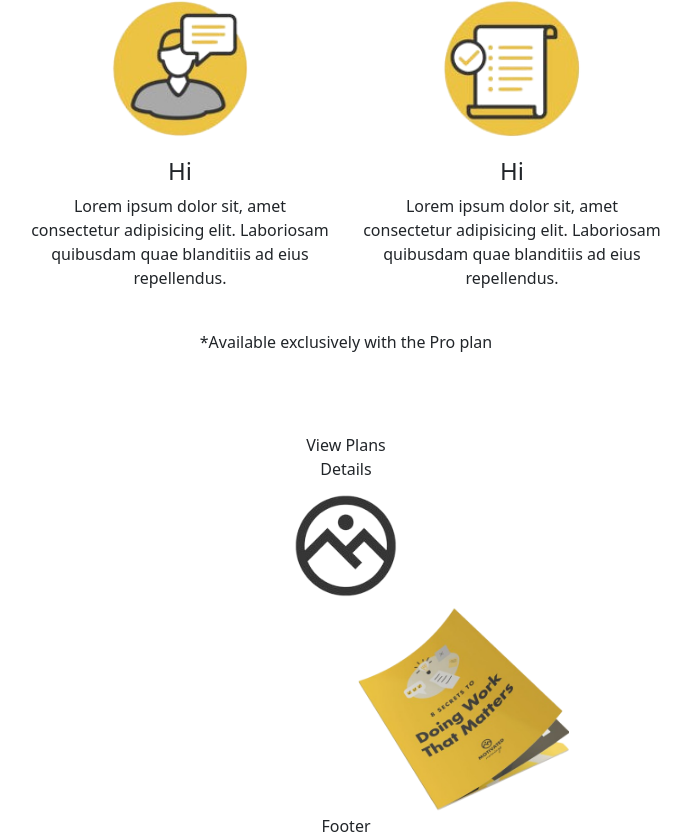
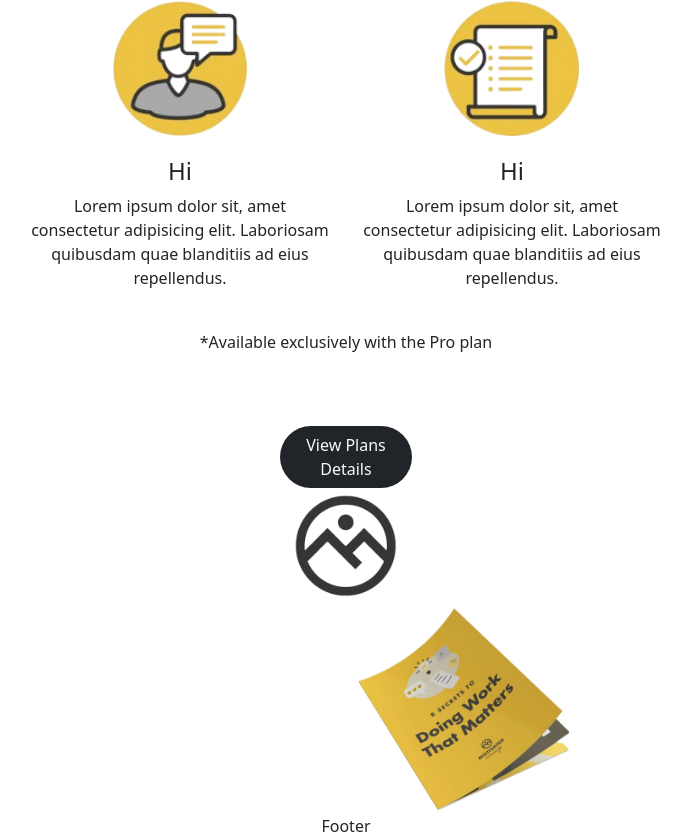
Before and after one commit to Ajith369369/motivated-mornings-frontend, a React (Vite) app: page / in a window 1280 px wide. Shown: the part 1667-2505 px from the top of the page, without its empty margins (294-985 px from the left). Built offline with nearby package versions, Linux system fonts and the light colour scheme.

Commit message:
Change button color.

```diff
--- a/src/components/Pricing.jsx
+++ b/src/components/Pricing.jsx
@@ -13,7 +13,7 @@ function Pricing() {
               <div></div>
             </div>
             <div className="d-flex justify-content-center align-items-center">
-              <button className="btn rounded-pill">View Plans Details</button>
+              <button className="btn rounded-pill bg-dark text-light">View Plans Details</button>
             </div>
           </div>
           <div className="col-md-2"></div>
```
